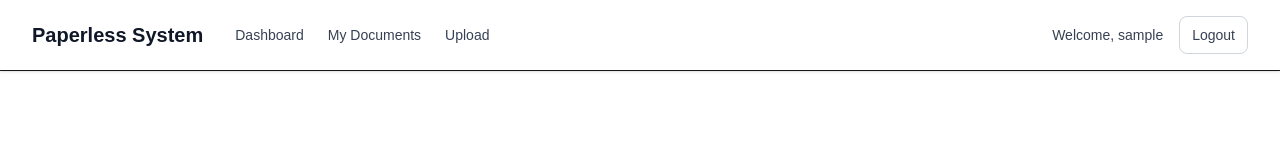
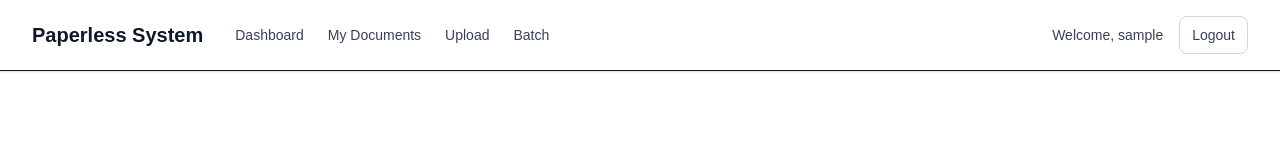
Before and after one commit to fabio-anzola/swen3-paperless, a Next.js app in the folder apps/web/: page /dashboard in a window 1280 px wide. Shown: the top 160 px of the page. Built offline with nearby package versions, Linux system fonts and the light colour scheme; sample sign-in values are in the browser's storage.

Commit message:
added new page for batches into nav

```diff
--- a/apps/web/src/app/components/Header.tsx
+++ b/apps/web/src/app/components/Header.tsx
@@ -47,6 +47,12 @@
               >
                 Upload
               </Link>
+              <Link
+                href="/batch"
+                className="text-sm font-medium text-gray-700 hover:text-blue-600 transition-colors"
+              >
+                Batch
+              </Link>
             </nav>
           </div>
 
```
